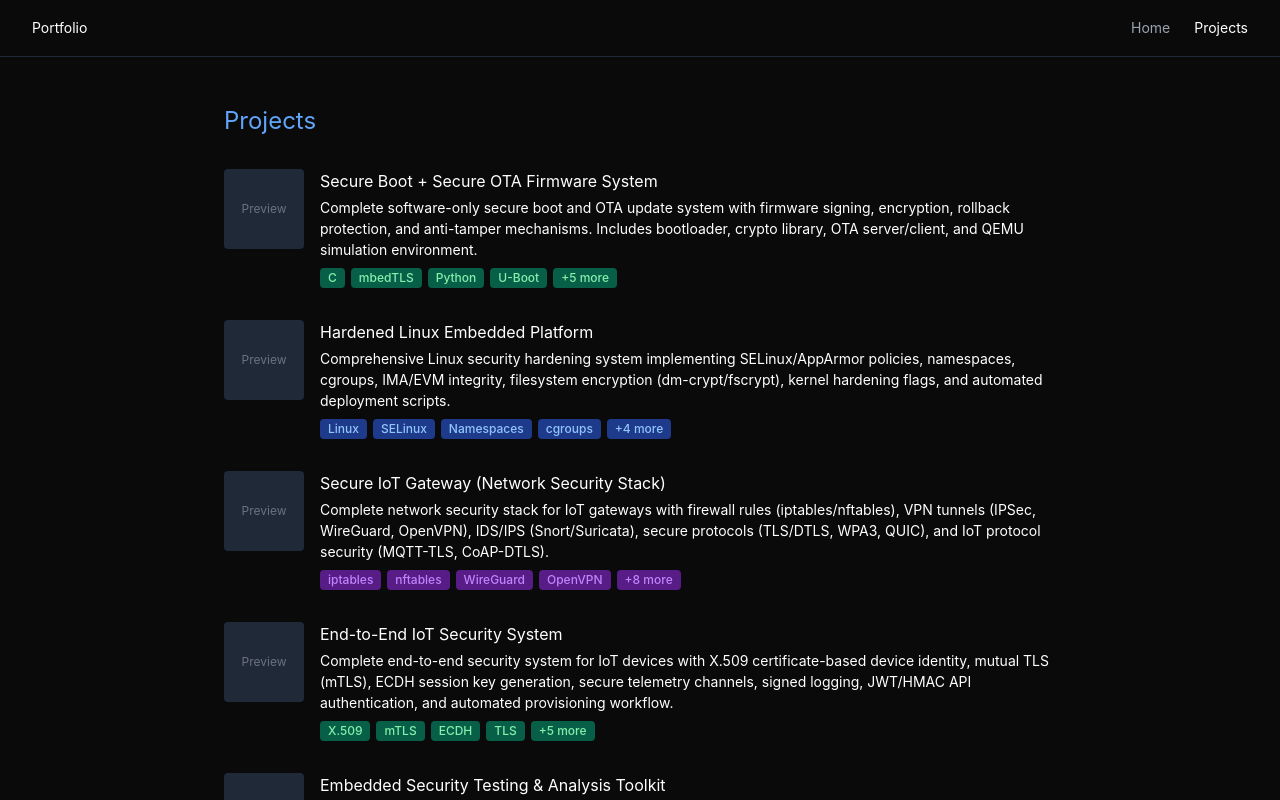
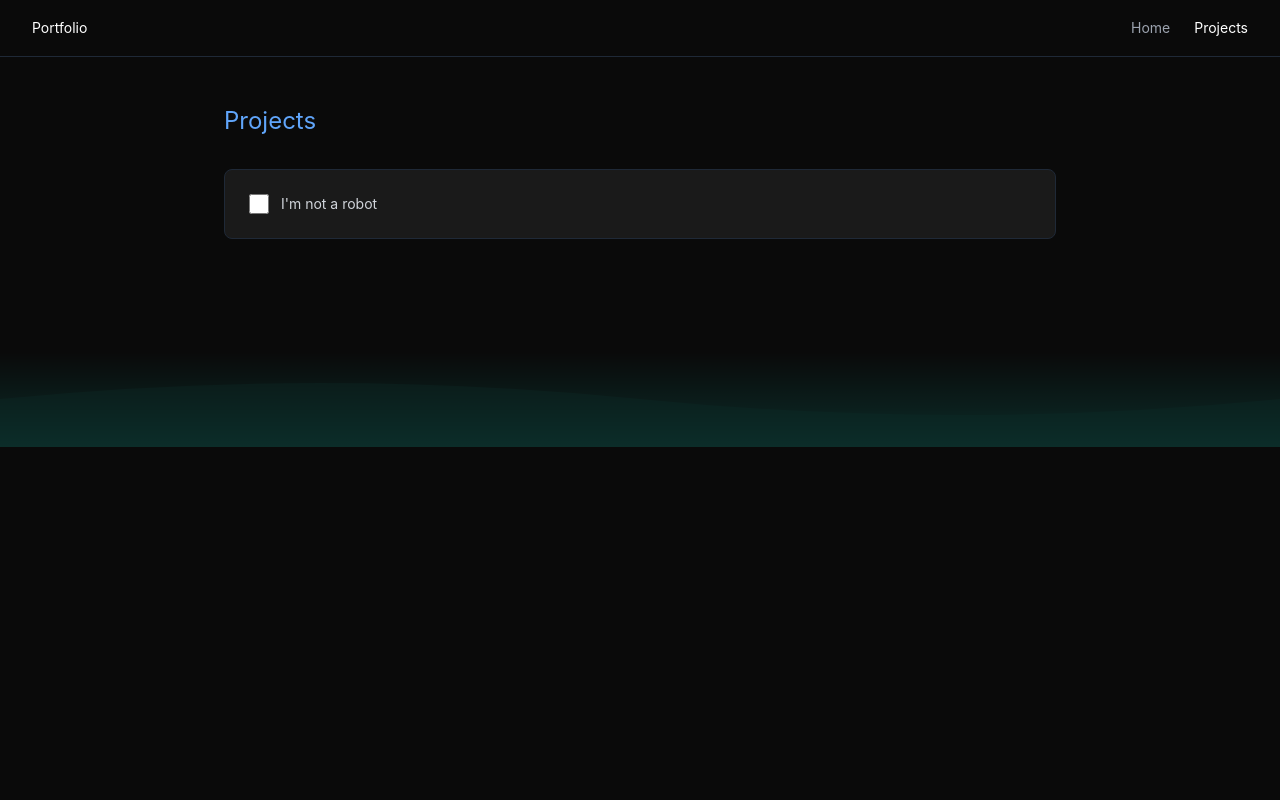
Before and after one commit to jk1806/my-portfolio, a Next.js app: page /projects in a window 1280 px wide. Shown: the top 800 px of the page. Built offline with nearby package versions, Linux system fonts and the light colour scheme.

Commit message:
Add human verification checkbox to projects page - reveals content when checked

```diff
--- a/app/globals.css
+++ b/app/globals.css
@@ -1,6 +1,21 @@
 @tailwind base;
 @tailwind components;
 @tailwind utilities;
+
+@keyframes fadeIn {
+  from {
+    opacity: 0;
+    transform: translateY(10px);
+  }
+  to {
+    opacity: 1;
+    transform: translateY(0);
+  }
+}
+
+.animate-fadeIn {
+  animation: fadeIn 0.3s ease-in-out;
+}
 
 :root {
   --background: #0a0a0a;
--- a/app/projects/page.tsx
+++ b/app/projects/page.tsx
@@ -1,7 +1,12 @@
+'use client'
+
+import { useState } from 'react'
 import { projects } from '@/data/projects'
 import ProjectCard from '@/components/ProjectCard'
 
 export default function ProjectsPage() {
+  const [isVerified, setIsVerified] = useState(false)
+
   return (
     <div className="min-h-screen bg-[#0a0a0a] text-white">
       <div className="mx-auto max-w-4xl px-6 py-12 lg:px-8">
@@ -11,11 +16,29 @@ export default function ProjectsPage() {
           </h1>
         </div>
 
-        <div className="space-y-8">
-          {projects.map((project) => (
-            <ProjectCard key={project.id} project={project} />
-          ))}
-        </div>
+        {!isVerified ? (
+          <div className="flex items-center gap-3 p-6 bg-[#1a1a1a] rounded-lg border border-gray-800">
+            <input
+              type="checkbox"
+              id="human-verify"
+              checked={isVerified}
+              onChange={(e) => setIsVerified(e.target.checked)}
+              className="w-5 h-5 rounded border-gray-600 bg-[#0a0a0a] text-[#60a5fa] focus:ring-2 focus:ring-[#60a5fa] cursor-pointer"
+            />
+            <label
+              htmlFor="human-verify"
+              className="text-sm text-gray-300 cursor-pointer select-none"
+            >
+              I'm not a robot
+            </label>
+          </div>
+        ) : (
+          <div className="space-y-8 animate-fadeIn">
+            {projects.map((project) => (
+              <ProjectCard key={project.id} project={project} />
+            ))}
+          </div>
+        )}
       </div>
 
       {/* Wave Graphic */}
```
